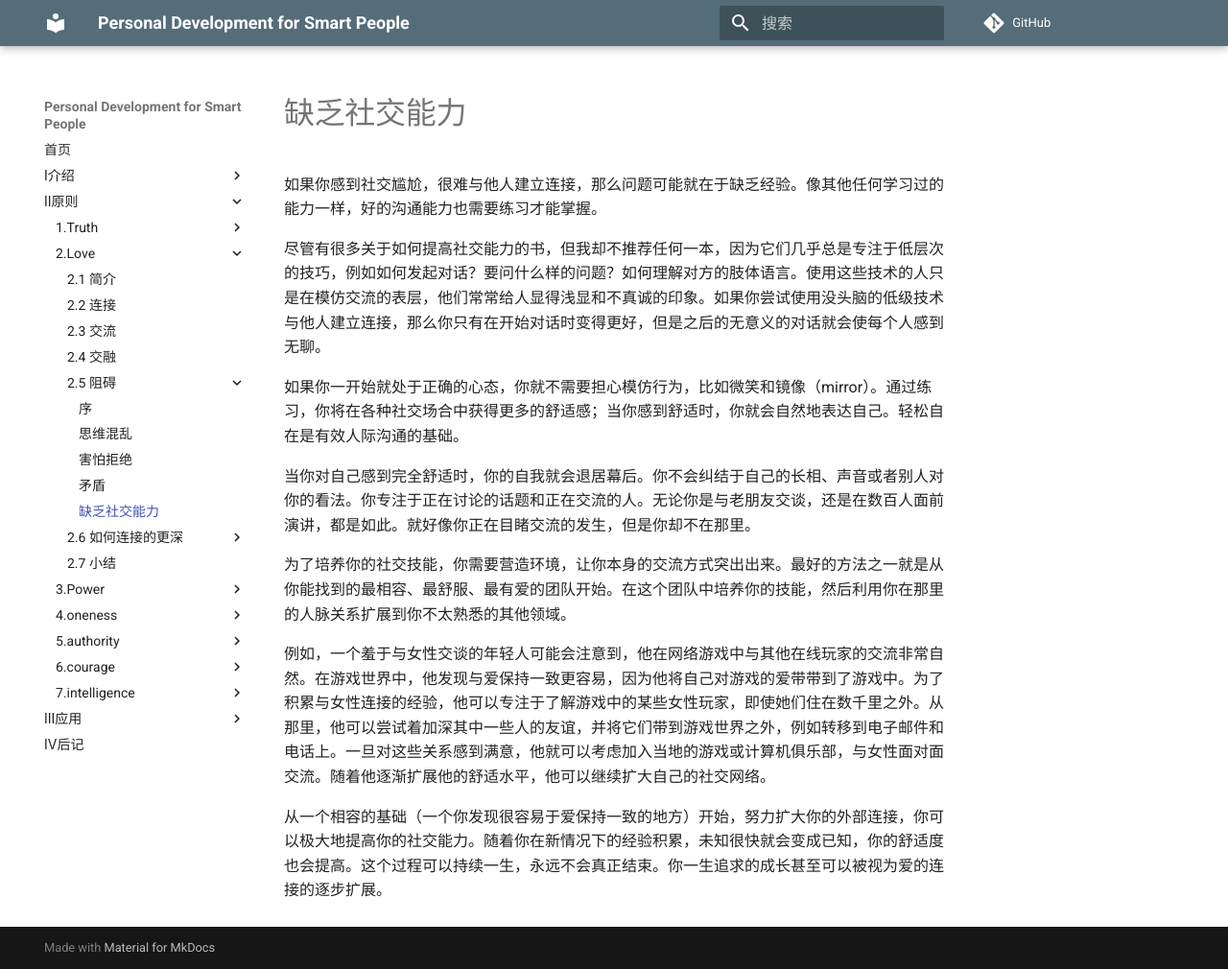
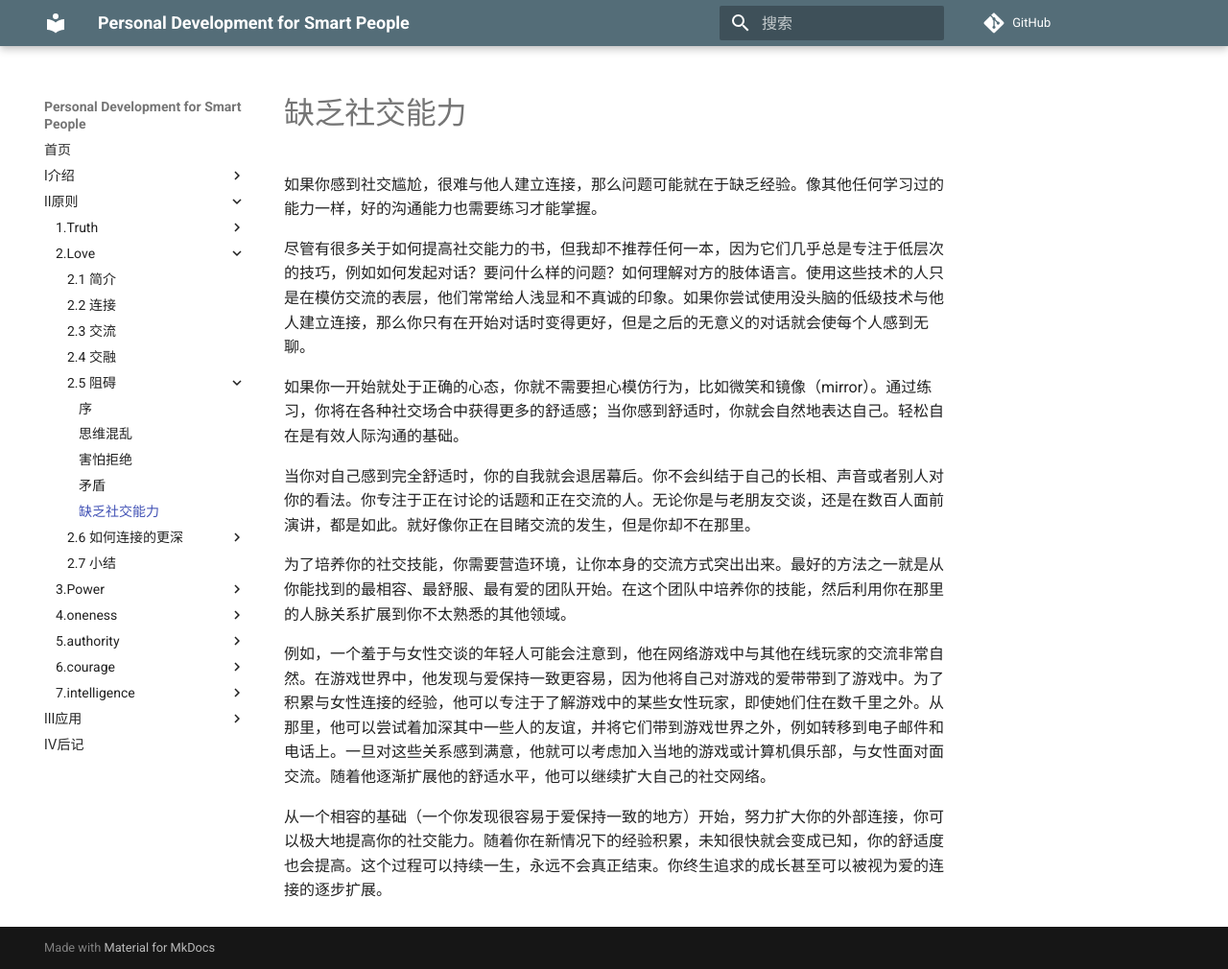
Before and after one commit to wtsnwei/pdsp, an MkDocs documentation site: the page built from docs/2.Principles/02.love/07.lack-of-social-skills.md, in a window 1280 px wide and 1010 px high. Shown: the whole window at 96% size. Built offline with MkDocs 1.6.1 and Material for MkDocs 9.7.7, drawn with Linux system fonts in a browser that asks for light colours; comment, search, counter and statistics services are not loaded.

Commit message:
更改修正

```diff
--- a/docs/2.Principles/02.love/07.lack-of-social-skills.md
+++ b/docs/2.Principles/02.love/07.lack-of-social-skills.md
@@ -5,7 +5,7 @@ date:     2021-03-05
 
 如果你感到社交尴尬，很难与他人建立连接，那么问题可能就在于缺乏经验。像其他任何学习过的能力一样，好的沟通能力也需要练习才能掌握。
 
-尽管有很多关于如何提高社交能力的书，但我却不推荐任何一本，因为它们几乎总是专注于低层次的技巧，例如如何发起对话？要问什么样的问题？如何理解对方的肢体语言。使用这些技术的人只是在模仿交流的表层，他们常常给人显得浅显和不真诚的印象。如果你尝试使用没头脑的低级技术与他人建立连接，那么你只有在开始对话时变得更好，但是之后的无意义的对话就会使每个人感到无聊。
+尽管有很多关于如何提高社交能力的书，但我却不推荐任何一本，因为它们几乎总是专注于低层次的技巧，例如如何发起对话？要问什么样的问题？如何理解对方的肢体语言。使用这些技术的人只是在模仿交流的表层，他们常常给人浅显和不真诚的印象。如果你尝试使用没头脑的低级技术与他人建立连接，那么你只有在开始对话时变得更好，但是之后的无意义的对话就会使每个人感到无聊。
 
 如果你一开始就处于正确的心态，你就不需要担心模仿行为，比如微笑和镜像（mirror）。通过练习，你将在各种社交场合中获得更多的舒适感；当你感到舒适时，你就会自然地表达自己。轻松自在是有效人际沟通的基础。
 
@@ -15,4 +15,4 @@ date:     2021-03-05
 
 例如，一个羞于与女性交谈的年轻人可能会注意到，他在网络游戏中与其他在线玩家的交流非常自然。在游戏世界中，他发现与爱保持一致更容易，因为他将自己对游戏的爱带带到了游戏中。为了积累与女性连接的经验，他可以专注于了解游戏中的某些女性玩家，即使她们住在数千里之外。从那里，他可以尝试着加深其中一些人的友谊，并将它们带到游戏世界之外，例如转移到电子邮件和电话上。一旦对这些关系感到满意，他就可以考虑加入当地的游戏或计算机俱乐部，与女性面对面交流。随着他逐渐扩展他的舒适水平，他可以继续扩大自己的社交网络。
 
-从一个相容的基础（一个你发现很容易于爱保持一致的地方）开始，努力扩大你的外部连接，你可以极大地提高你的社交能力。随着你在新情况下的经验积累，未知很快就会变成已知，你的舒适度也会提高。这个过程可以持续一生，永远不会真正结束。你一生追求的成长甚至可以被视为爱的连接的逐步扩展。
+从一个相容的基础（一个你发现很容易于爱保持一致的地方）开始，努力扩大你的外部连接，你可以极大地提高你的社交能力。随着你在新情况下的经验积累，未知很快就会变成已知，你的舒适度也会提高。这个过程可以持续一生，永远不会真正结束。你终生追求的成长甚至可以被视为爱的连接的逐步扩展。
```
